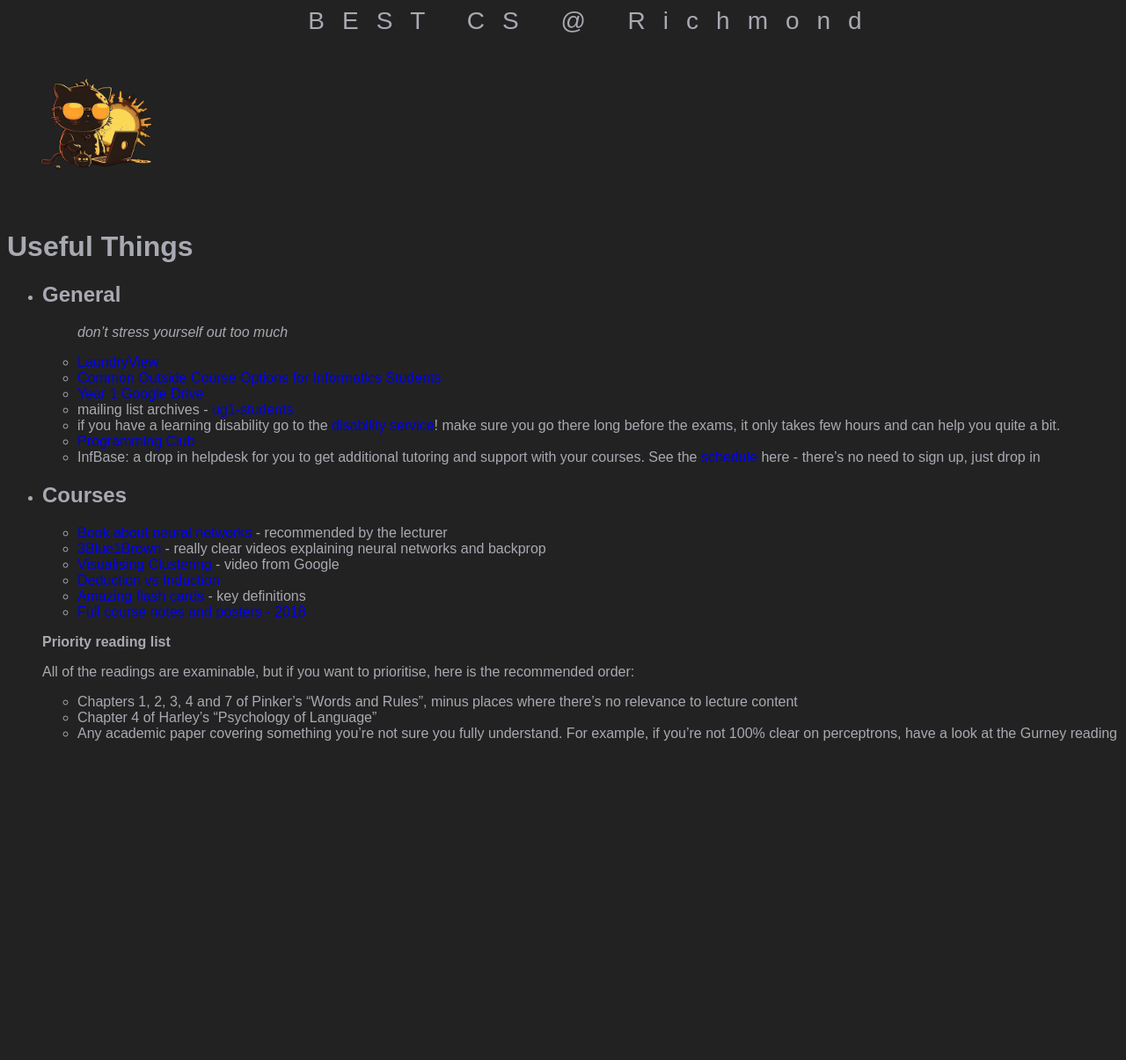
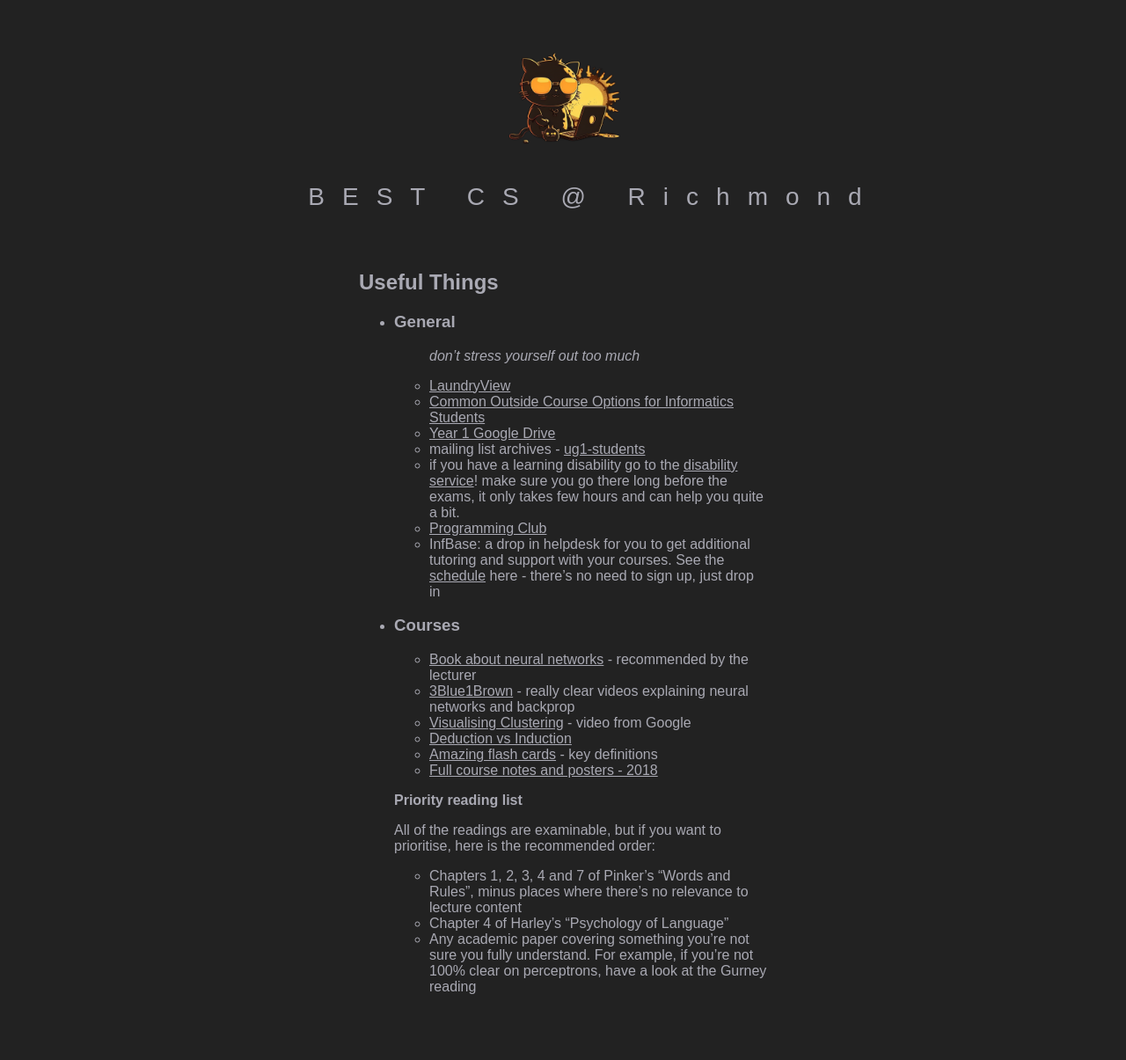
Before and after one commit to acmUR/bestcs, a Jekyll site: the page built from index.html, in a window 1280 px wide. Shown: the whole page at 88% size. Built offline with Jekyll 4.4.1, drawn with Linux system fonts in a browser that asks for light colours; before the commit the page ends 900 px from its top, so only the background shows below that.

Commit message:
Format content & png

```diff
--- a/_includes/head.html
+++ b/_includes/head.html
@@ -1,5 +1,7 @@
 <head>
     <meta charset="utf-8">
+    <title>{{ page.title }}</title>
     <!-- Custom CSS -->
     <link rel="stylesheet" href="{{ site.baseurl }}/static/css/stylesheet.css">
+
 </head>
--- a/_layouts/default.html
+++ b/_layouts/default.html
@@ -2,17 +2,15 @@
 <html>
     {% include head.html %}
 
-  <head>
-    <meta charset="utf-8">
-    <title>{{ page.title }}</title>
-  </head>
+  <body id="top">
+    <img id="img" src="{{ site.baseurl }}/static/assets/cat.png">
 
-  <body id="top">
     <a href="{{ site.baseurl }}/"  >
         <div id="title" >BEST CS @ Richmond</div>
     </a>
-    <img id="img" src="{{ site.baseurl }}/static/assets/cat.png">
 
-    {{ content }}
+    <div id="content">
+        {{ content }}
+    </div>
 
 </html>
--- a/index.html
+++ b/index.html
@@ -3,11 +3,11 @@ layout: default
 title: Home
 ---
 
-<h1>Useful Things</h1>
+<h2>Useful Things</h2>
 <ul>
   {% for sec in site.sections %}
   <li>
-    <h2>{{ sec.title }}</a></h2>
+    <h3>{{ sec.title }}</a></h3>
     {{ sec }}
   </li>
   {% endfor %}
--- a/static/css/stylesheet.css
+++ b/static/css/stylesheet.css
@@ -1,10 +1,12 @@
 html, button, input, select, textarea {
     font-family: sans-serif
 }
+
 body{
     background-color: rgb(34, 34, 34);
     color: rgb(169, 169, 179);
 }
+
 body a:link{
     text-decoration: none;
 }
@@ -16,11 +18,28 @@ body a:link{
     height: 29px;
     text-align: center;
     transform: translateX(35px);
+    font-weight: lighter;
 }
 #title:hover {
     opacity: 0.5;
+
 }
 
 img {
     width: 200px;
+    display: block;
+    margin-left: auto;
+    margin-right: auto;
 }
+#content {
+    margin: 0 100px;
+    padding: 50px 300px;
+}
+
+#content a:link {
+    color:rgb(169, 169, 179);
+    text-decoration: underline;
+}
+#content a:hover {
+    color: lightyellow;
+}
```
